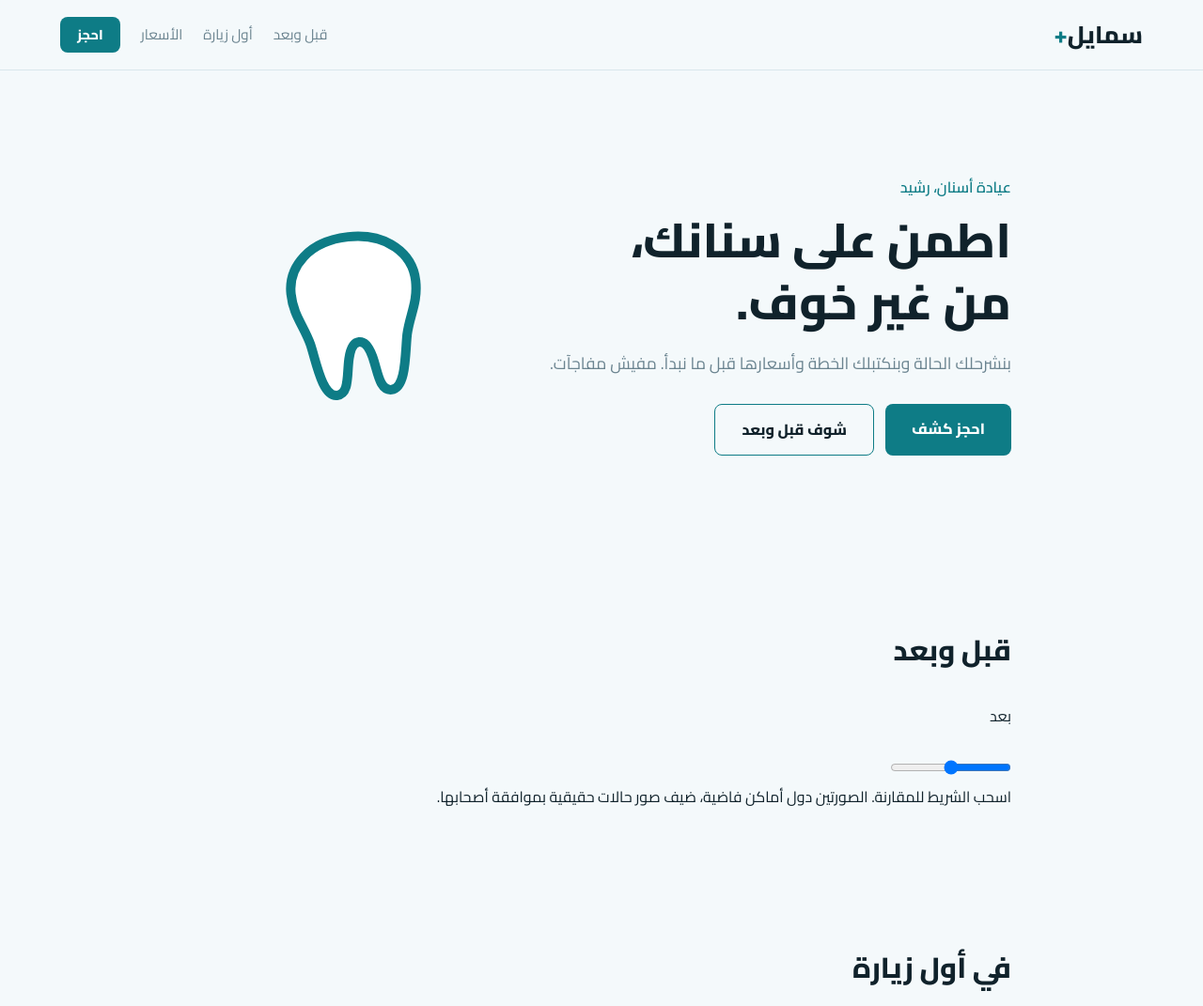
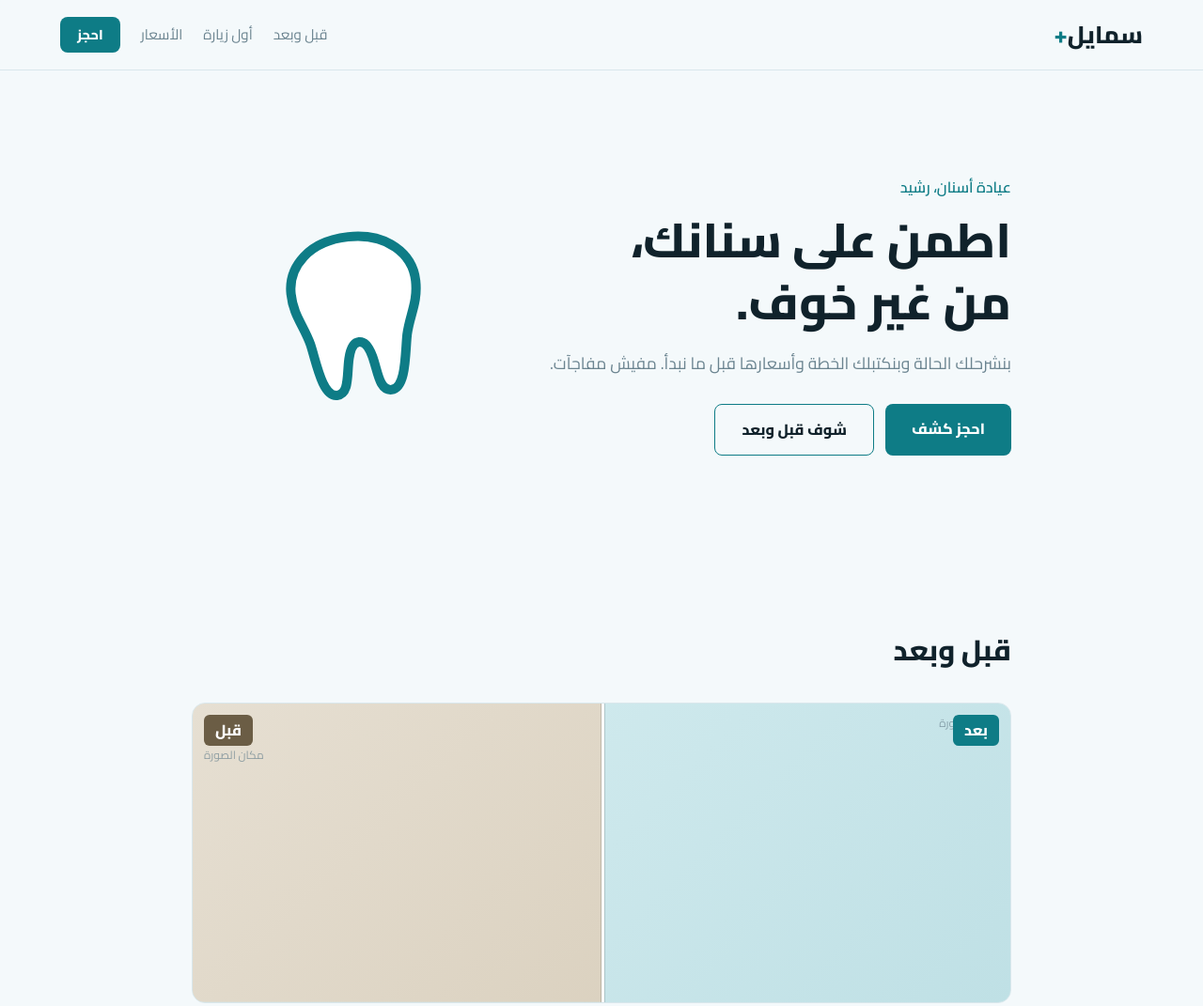
Before and after one commit to welcome789000-sys/clinic-landing, a plain HTML site: page index.html in a window 1280 px wide. Shown: the top 1071 px of the page at 94% size. Drawn offline with Linux system fonts and the light colour scheme.

Commit message:
Rework layout styles

```diff
--- a/style.css
+++ b/style.css
@@ -21,7 +21,7 @@ h1{font-size:3.2rem;line-height:1.3;font-weight:800;margin-bottom:16px}
 .cta{display:flex;gap:12px;flex-wrap:wrap}
 .hero-art{display:flex;justify-content:center}
 .hero-art svg{transform:rotate(-6deg)}
-.facts{display:grid;grid-template-columns:repeat(3,1fr);gap:16px;text-align:center;padding:30px 5%;border-block:1px solid var(--line);max-width:none}
+.facts-unused{display:grid;grid-template-columns:repeat(3,1fr);gap:16px;text-align:center;padding:30px 5%;border-block:1px solid var(--line);max-width:none}
 .facts strong{display:block;font-size:1.8rem;color:var(--accent)}.facts span{color:var(--mute)}
 .menu{list-style:none}
 .menu li{display:flex;justify-content:space-between;align-items:center;gap:16px;padding:18px 0;border-bottom:1px solid var(--line)}
@@ -52,3 +52,21 @@ footer{text-align:center;padding:30px 5%;border-top:1px solid var(--line);color:
  .facts strong{font-size:1.3rem}
  section{padding:50px 5%}
 }
+
+/* ---- v2 additions ---- */
+.ph{position:relative;display:flex;align-items:flex-end;justify-content:flex-start;border-radius:12px;border:1px dashed var(--line);min-height:180px;padding:12px;color:var(--mute);font-size:.85rem;overflow:hidden}
+.ph::before{content:"مكان الصورة";position:absolute;top:10px;inset-inline-start:12px;font-size:.75rem;opacity:.7}
+.ph img{position:absolute;inset:0;width:100%;height:100%;object-fit:cover}
+.edit-note{color:var(--mute);font-size:.82rem;margin-top:14px}
+.btn.wa.off{opacity:.55;cursor:not-allowed}
+.ba{position:relative;height:320px;border-radius:14px;overflow:hidden;border:1px solid var(--line)}
+.ba-pane{position:absolute;inset:0;border-radius:0;border:0;min-height:0;align-items:center;justify-content:center;font-size:1rem}
+.ba-after{background:linear-gradient(135deg,#d7eef1,#bfe0e5)}
+.ba-before{background:linear-gradient(135deg,#e6dfd2,#d5cab6);clip-path:inset(0 50% 0 0)}
+.ba .tag{position:absolute;top:12px;right:12px;background:var(--accent);color:#fff;padding:2px 12px;border-radius:6px;font-weight:800;z-index:2}
+.ba-before .tag{right:auto;left:12px;background:#6b5d45}
+.ba input{position:absolute;inset:0;width:100%;height:100%;opacity:0;cursor:ew-resize;z-index:3}
+.ba::after{content:"";position:absolute;top:0;bottom:0;left:var(--pos,50%);width:3px;background:#fff;box-shadow:0 0 0 1px rgba(0,0,0,.15);z-index:2;pointer-events:none}
+.price-table{max-width:560px;width:100%}.price-table td:last-child{text-align:left}
+.hrs{margin:26px auto 0}
+.ba-before::before{inset-inline-start:auto;left:12px;top:44px}
```
